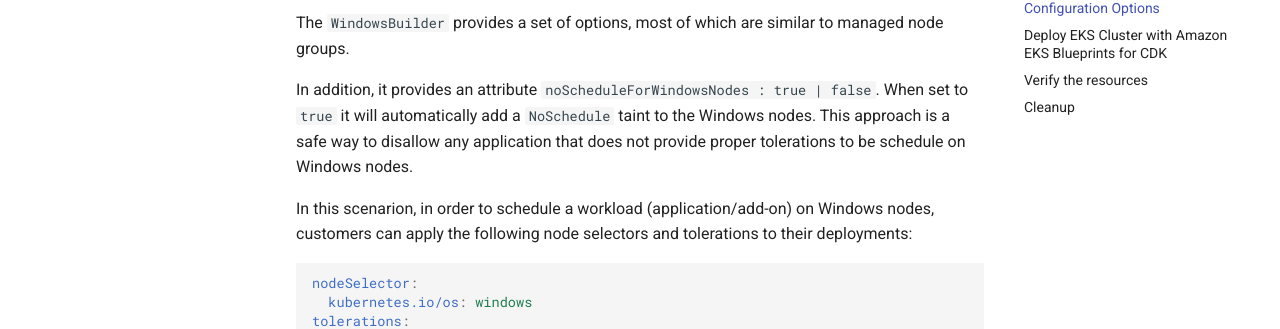
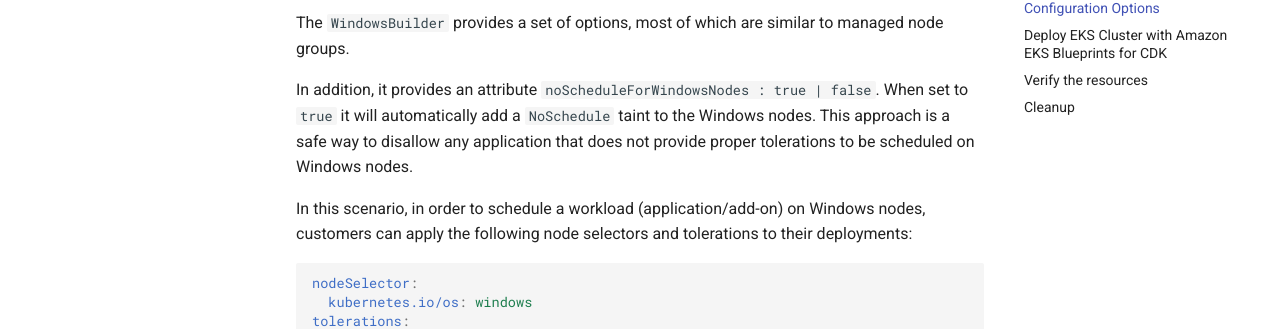
Before and after one commit to aws-samples/cdk-eks-blueprints-patterns, an MkDocs documentation site: the page built from docs/patterns/windows.md, in a window 1280 px wide and 900 px high, scrolled down 848 px. Shown: the part 154-483 px from the top of the window. Built offline with MkDocs 1.6.1 and Material for MkDocs 9.7.7, drawn with Linux system fonts in a browser that asks for light colours; comment, search, counter and statistics services are not loaded.

Commit message:
typos fixed

````diff
--- a/docs/patterns/windows.md
+++ b/docs/patterns/windows.md
@@ -21,9 +21,9 @@
 
 The `WindowsBuilder` provides a set of options, most of which are similar to managed node groups.
 
-In addition, it provides an attribute `noScheduleForWindowsNodes : true | false`. When set to `true` it will automatically add a `NoSchedule` taint to the Windows nodes. This approach is a safe way to disallow any application that does not provide proper tolerations to be schedule on Windows nodes.
+In addition, it provides an attribute `noScheduleForWindowsNodes : true | false`. When set to `true` it will automatically add a `NoSchedule` taint to the Windows nodes. This approach is a safe way to disallow any application that does not provide proper tolerations to be scheduled on Windows nodes.
 
-In this scenarion, in order to schedule a workload (application/add-on) on Windows nodes, customers can apply the following node selectors and tolerations to their deployments:
+In this scenario, in order to schedule a workload (application/add-on) on Windows nodes, customers can apply the following node selectors and tolerations to their deployments:
 
 ```yaml
 nodeSelector:
````
